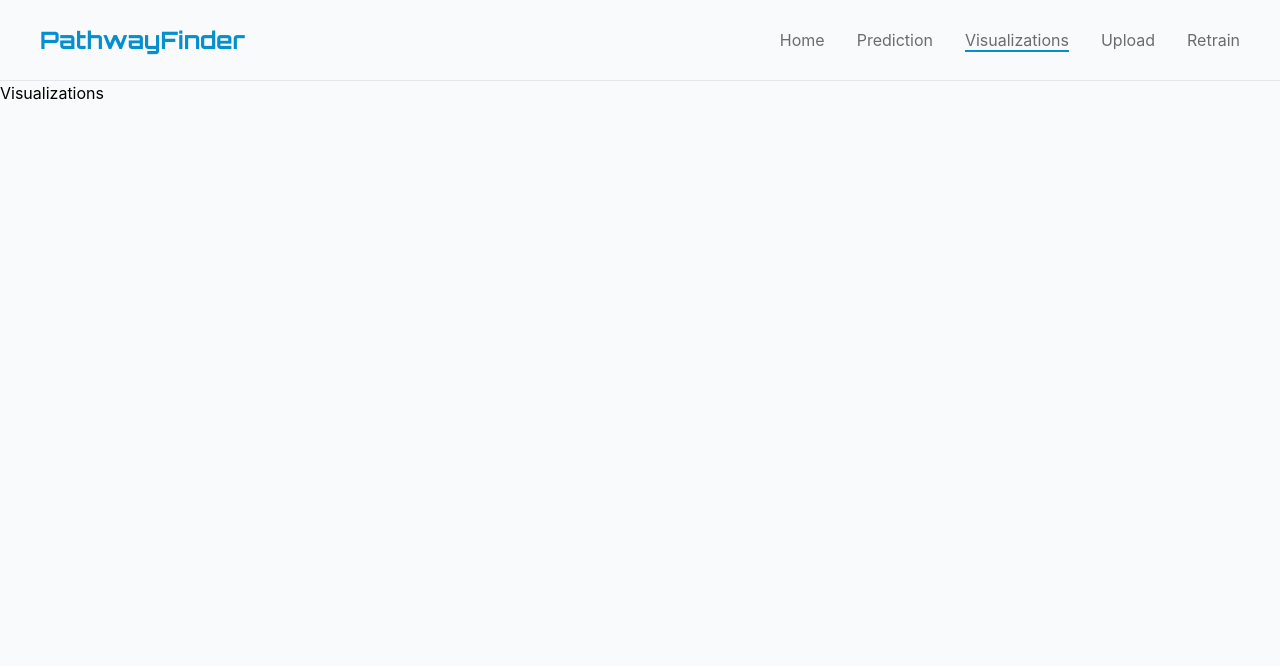
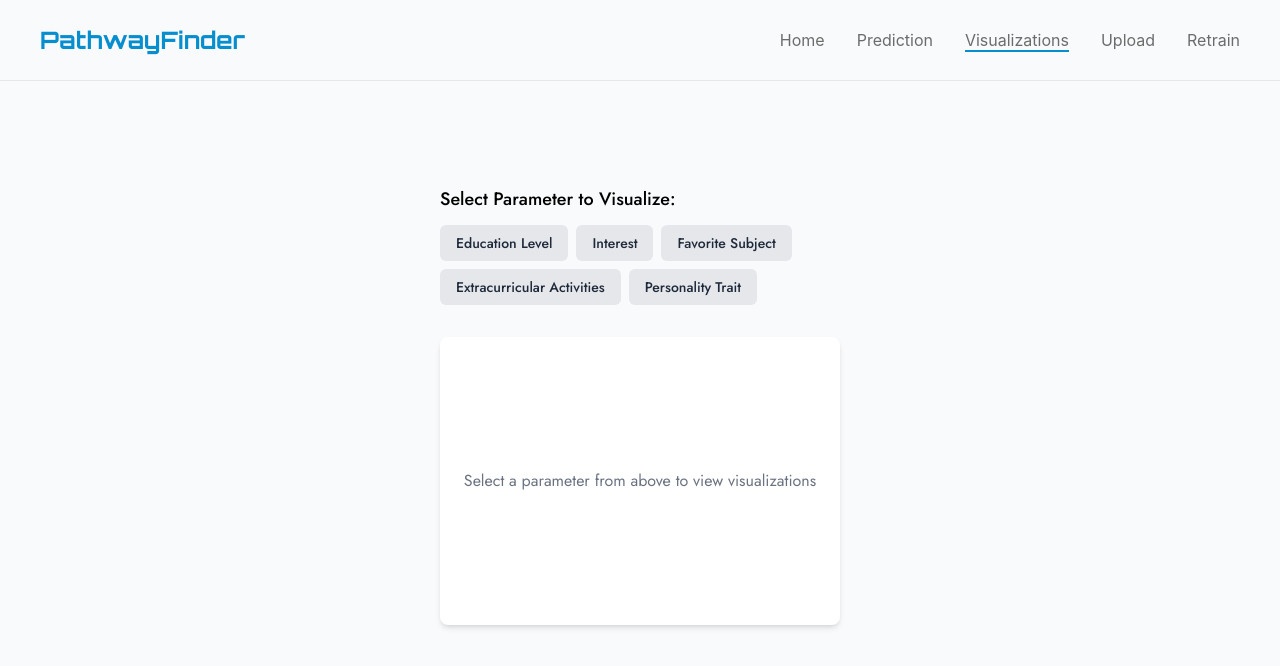
Before and after one commit to uwituzeb/MLP_summative, a React (Create React App) app in the folder frontend/: page /visualizations in a window 1280 px wide. Shown: the top 666 px of the page. Built offline with nearby package versions, Linux system fonts and the light colour scheme.

Commit message:
create visualizations page

```diff
--- a/frontend/src/pages/Visualizations.jsx
+++ b/frontend/src/pages/Visualizations.jsx
@@ -1,8 +1,108 @@
-import React from 'react'
+import React, {useState, useEffect} from 'react';
+import { useParams, useNavigate } from 'react-router-dom';
 
 const Visualizations = () => {
+  const { parameter } = useParams();
+  const navigate = useNavigate();
+  const [loading, setLoading] = useState(false);
+  const [error, setError] = useState(null);
+  const [imageUrl, setImageUrl] = useState(null);
+
+  const availableParameters = [
+    { id: "education", label: "Education Level" },
+    { id: "interest", label: "Interest" },
+    { id: "favorite_subject", label: "Favorite Subject" },
+    { id: "extracurriculars", label: "Extracurricular Activities" },
+    { id: "personality_trait", label: "Personality Trait" }
+  ];
+
+  useEffect(() => {
+    if(parameter){
+      fetchVisualization(parameter);
+    }
+  }, []);
+
+  const handleParameterSelect=() => {
+
+  }
+
+  const fetchVisualization = async (param) => {
+    setLoading(true);
+    setError(null);
+    setImageUrl(null);
+
+    try {
+      const response = await fetch(`/api/visualization/${param}`);
+      if (!response.ok) {
+        throw new Error('Failed to fetch visualization');
+      }
+      const data = await response.json();
+      setImageUrl(data.imageUrl);
+    } catch (error) {
+      setError(error.message);
+    } finally {
+      setLoading(false);
+    }
+  }
   return (
-    <div>Visualizations</div>
+    <div className="max-w-md mx-auto mt-20 p-6 font-primary">
+      <div className="mb-8">
+        <h2 className="text-lg font-medium mb-3">Select Parameter to Visualize:</h2>
+        <div className="flex flex-wrap gap-2">
+          {availableParameters.map((item) => (
+            <button
+              key={item.id}
+              onClick={() => handleParameterSelect(item.id)}
+              className={`px-4 py-2 rounded-md text-sm font-medium transition-colors ${
+                parameter === item.id
+                  ? 'bg-primary text-white'
+                  : 'bg-gray-200 hover:bg-gray-300 text-gray-800'
+              }`}
+            >
+              {item.label}
+            </button>
+          ))}
+        </div>
+      </div>
+
+      <div className="bg-white rounded-lg shadow-md p-4 min-h-64">
+        {!parameter && (
+          <div className="flex flex-col items-center justify-center h-64 text-gray-500">
+            <p>Select a parameter from above to view visualizations</p>
+          </div>
+        )}
+
+        {loading && (
+          <div className="flex flex-col items-center justify-center h-64">
+            <div className="w-16 h-16 border-4 border-primary border-t-transparent rounded-full animate-spin"></div>
+            <p className="mt-4 text-gray-600">Loading visualization...</p>
+          </div>
+        )}
+
+        {error && (
+          <div className="flex flex-col items-center justify-center h-64 text-red-500">
+            <p>{error}</p>
+          </div>
+        )}
+
+        {imageUrl && !loading && !error && (
+          <div className="flex flex-col items-center">
+            <h3 className="text-xl font-medium mb-4 capitalize">
+              {parameter.replace('_', ' ')} Distribution
+            </h3>
+            <img
+              src={imageUrl}
+              alt={`${parameter} visualization`}
+              className="max-w-full h-auto border border-gray-200 rounded-md"
+            />
+            <p className="mt-4 text-sm text-gray-600">
+              This graph shows the distribution and trends related to {parameter.replace('_', ' ')}
+            </p>
+          </div>
+        )}
+      </div>
+
+    </div>
   )
 }
 
--- a/frontend/src/styles/output.css
+++ b/frontend/src/styles/output.css
@@ -9,6 +9,7 @@
       "Courier New", monospace;
     --color-red-100: oklch(0.936 0.032 17.717);
     --color-red-400: oklch(0.704 0.191 22.216);
+    --color-red-500: oklch(0.637 0.237 25.331);
     --color-red-600: oklch(0.577 0.245 27.325);
     --color-red-700: oklch(0.505 0.213 27.518);
     --color-green-100: oklch(0.962 0.044 156.743);
@@ -23,8 +24,10 @@
     --color-gray-50: oklch(0.985 0.002 247.839);
     --color-gray-200: oklch(0.928 0.006 264.531);
     --color-gray-300: oklch(0.872 0.01 258.338);
+    --color-gray-500: oklch(0.551 0.027 264.364);
     --color-gray-600: oklch(0.446 0.03 256.802);
     --color-gray-700: oklch(0.373 0.034 259.733);
+    --color-gray-800: oklch(0.278 0.033 256.848);
     --color-gray-900: oklch(0.21 0.034 264.665);
     --color-white: #fff;
     --spacing: 0.25rem;
@@ -38,6 +41,8 @@
     --text-base--line-height: calc(1.5 / 1);
     --text-lg: 1.125rem;
     --text-lg--line-height: calc(1.75 / 1.125);
+    --text-xl: 1.25rem;
+    --text-xl--line-height: calc(1.75 / 1.25);
     --text-2xl: 1.5rem;
     --text-2xl--line-height: calc(2 / 1.5);
     --text-3xl: 1.875rem;
@@ -53,6 +58,7 @@
     --radius-md: 0.375rem;
     --radius-lg: 0.5rem;
     --radius-xl: 0.75rem;
+    --animate-spin: spin 1s linear infinite;
     --default-transition-duration: 150ms;
     --default-transition-timing-function: cubic-bezier(0.4, 0, 0.2, 1);
     --default-font-family: var(--font-sans);
@@ -320,6 +326,12 @@
   .h-2\.5 {
     height: calc(var(--spacing) * 2.5);
   }
+  .h-16 {
+    height: calc(var(--spacing) * 16);
+  }
+  .h-64 {
+    height: calc(var(--spacing) * 64);
+  }
   .h-\[0vh\] {
     height: 0vh;
   }
@@ -338,8 +350,14 @@
   .h-\[80vh\] {
     height: 80vh;
   }
+  .h-auto {
+    height: auto;
+  }
   .h-screen {
     height: 100vh;
+  }
+  .min-h-64 {
+    min-height: calc(var(--spacing) * 64);
   }
   .min-h-\[0vh\] {
     min-height: 0vh;
@@ -362,6 +380,9 @@
   .min-h-screen {
     min-height: 100vh;
   }
+  .w-16 {
+    width: calc(var(--spacing) * 16);
+  }
   .w-64 {
     width: calc(var(--spacing) * 64);
   }
@@ -370,6 +391,9 @@
   }
   .max-w-6xl {
     max-width: var(--container-6xl);
+  }
+  .max-w-full {
+    max-width: 100%;
   }
   .max-w-lg {
     max-width: var(--container-lg);
@@ -386,6 +410,9 @@
   .transform {
     transform: var(--tw-rotate-x) var(--tw-rotate-y) var(--tw-rotate-z) var(--tw-skew-x) var(--tw-skew-y);
   }
+  .animate-spin {
+    animation: var(--animate-spin);
+  }
   .cursor-not-allowed {
     cursor: not-allowed;
   }
@@ -398,6 +425,9 @@
   .flex-col {
     flex-direction: column;
   }
+  .flex-wrap {
+    flex-wrap: wrap;
+  }
   .items-center {
     align-items: center;
   }
@@ -406,6 +436,9 @@
   }
   .justify-center {
     justify-content: center;
+  }
+  .gap-2 {
+    gap: calc(var(--spacing) * 2);
   }
   .gap-12 {
     gap: calc(var(--spacing) * 12);
@@ -469,6 +502,10 @@
     border-style: var(--tw-border-style);
     border-width: 1px;
   }
+  .border-4 {
+    border-style: var(--tw-border-style);
+    border-width: 4px;
+  }
   .border-b {
     border-bottom-style: var(--tw-border-style);
     border-bottom-width: 1px;
@@ -494,6 +531,9 @@
   }
   .border-red-400 {
     border-color: var(--color-red-400);
+  }
+  .border-t-transparent {
+    border-top-color: transparent;
   }
   .bg-\[\#078ECE\] {
     background-color: #078ECE;
@@ -606,6 +646,10 @@
     font-size: var(--text-sm);
     line-height: var(--tw-leading, var(--text-sm--line-height));
   }
+  .text-xl {
+    font-size: var(--text-xl);
+    line-height: var(--tw-leading, var(--text-xl--line-height));
+  }
   .leading-relaxed {
     --tw-leading: var(--leading-relaxed);
     line-height: var(--leading-relaxed);
@@ -634,11 +678,17 @@
   .text-custom-grey {
     color: var(--color-custom-grey);
   }
+  .text-gray-500 {
+    color: var(--color-gray-500);
+  }
   .text-gray-600 {
     color: var(--color-gray-600);
   }
   .text-gray-700 {
     color: var(--color-gray-700);
+  }
+  .text-gray-800 {
+    color: var(--color-gray-800);
   }
   .text-gray-900 {
     color: var(--color-gray-900);
@@ -652,6 +702,9 @@
   .text-primary {
     color: var(--color-primary);
   }
+  .text-red-500 {
+    color: var(--color-red-500);
+  }
   .text-red-600 {
     color: var(--color-red-600);
   }
@@ -660,6 +713,9 @@
   }
   .text-white {
     color: var(--color-white);
+  }
+  .capitalize {
+    text-transform: capitalize;
   }
   .lowercase {
     text-transform: lowercase;
@@ -678,6 +734,10 @@
   }
   .shadow-2xl {
     --tw-shadow: 0 25px 50px -12px var(--tw-shadow-color, rgb(0 0 0 / 0.25));
+    box-shadow: var(--tw-inset-shadow), var(--tw-inset-ring-shadow), var(--tw-ring-offset-shadow), var(--tw-ring-shadow), var(--tw-shadow);
+  }
+  .shadow-md {
+    --tw-shadow: 0 4px 6px -1px var(--tw-shadow-color, rgb(0 0 0 / 0.1)), 0 2px 4px -2px var(--tw-shadow-color, rgb(0 0 0 / 0.1));
     box-shadow: var(--tw-inset-shadow), var(--tw-inset-ring-shadow), var(--tw-ring-offset-shadow), var(--tw-ring-shadow), var(--tw-shadow);
   }
   .outline {
@@ -727,6 +787,13 @@
     &:hover {
       @media (hover: hover) {
         background-color: var(--color-blue-700);
+      }
+    }
+  }
+  .hover\:bg-gray-300 {
+    &:hover {
+      @media (hover: hover) {
+        background-color: var(--color-gray-300);
       }
     }
   }
@@ -1104,3 +1171,8 @@
   syntax: "*";
   inherits: false;
 }
+@keyframes spin {
+  to {
+    transform: rotate(360deg);
+  }
+}
```
Also changed, not shown: frontend/src/components/PredictionForm.jsx (deleted, +0 -9 lines), frontend/src/components/UploadForm.jsx (deleted, +0 -9 lines), frontend/src/components/Visualizations.jsx (deleted, +0 -9 lines).
